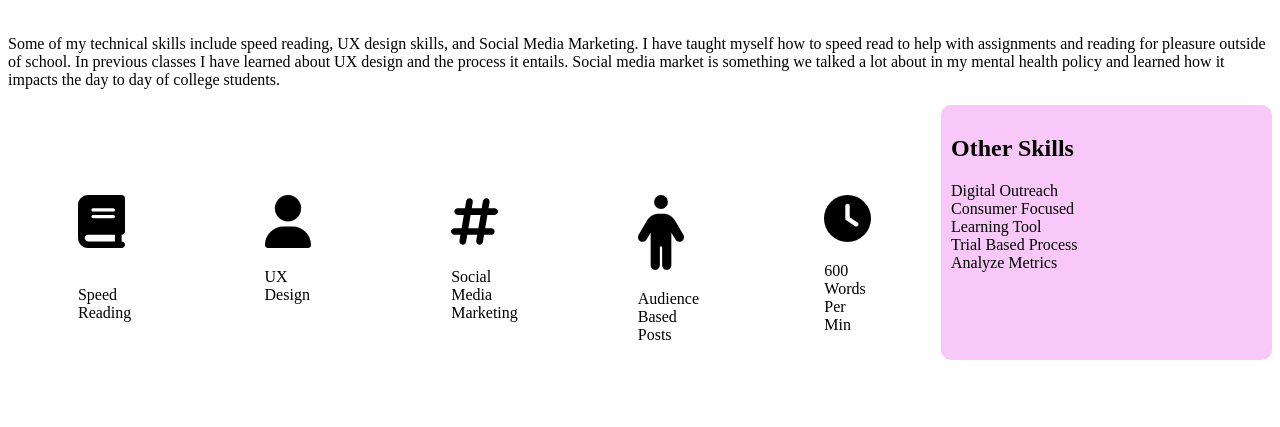
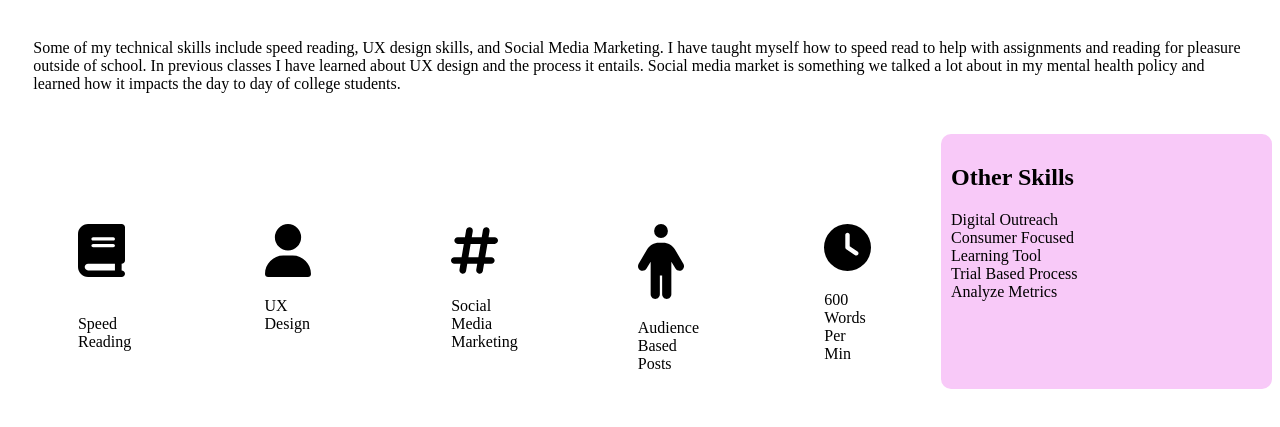
Before and after one commit to kkelly03-su/ist263, a plain HTML site: page lab09/skills.html in a window 1280 px wide. Shown: the part 87-514 px from the top of the page. Drawn offline with Linux system fonts and the light colour scheme.

Commit message:
Update skills.html

```diff
--- a/lab09/skills.html
+++ b/lab09/skills.html
@@ -21,7 +21,8 @@
             border-radius: 10px;}
             .flexbox2{display: flex;}
             .extracredit{display: flex;
-            text-align: left;
+            margin: 2%;
+            flex: 3;
             }
         </style>
     </head>
```
